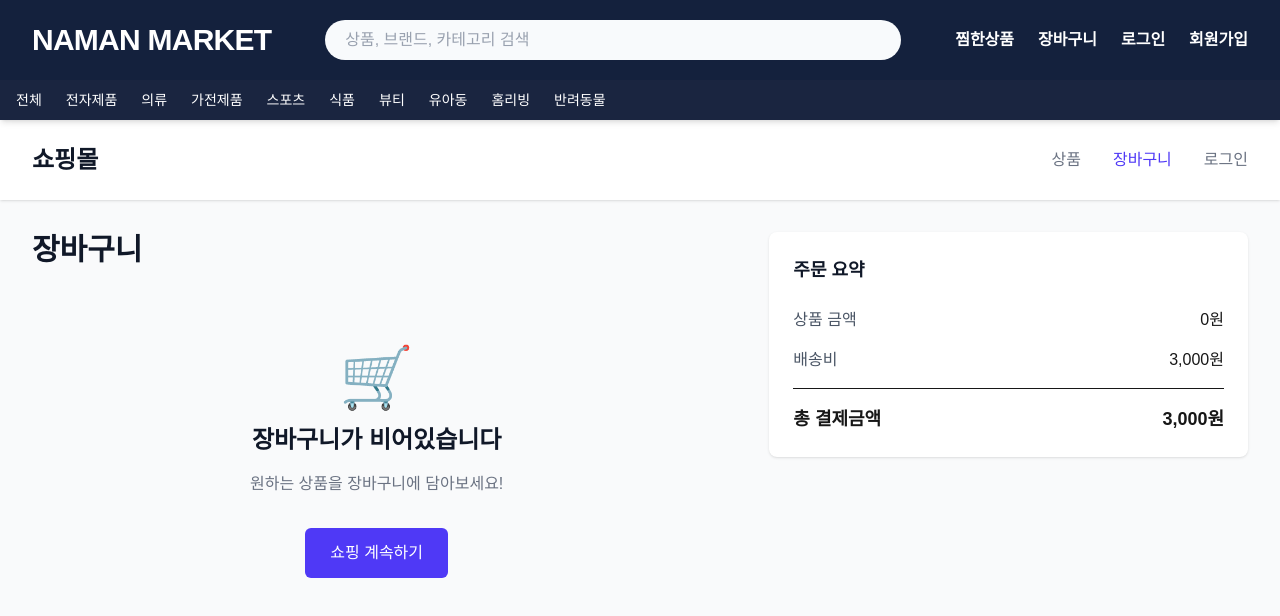
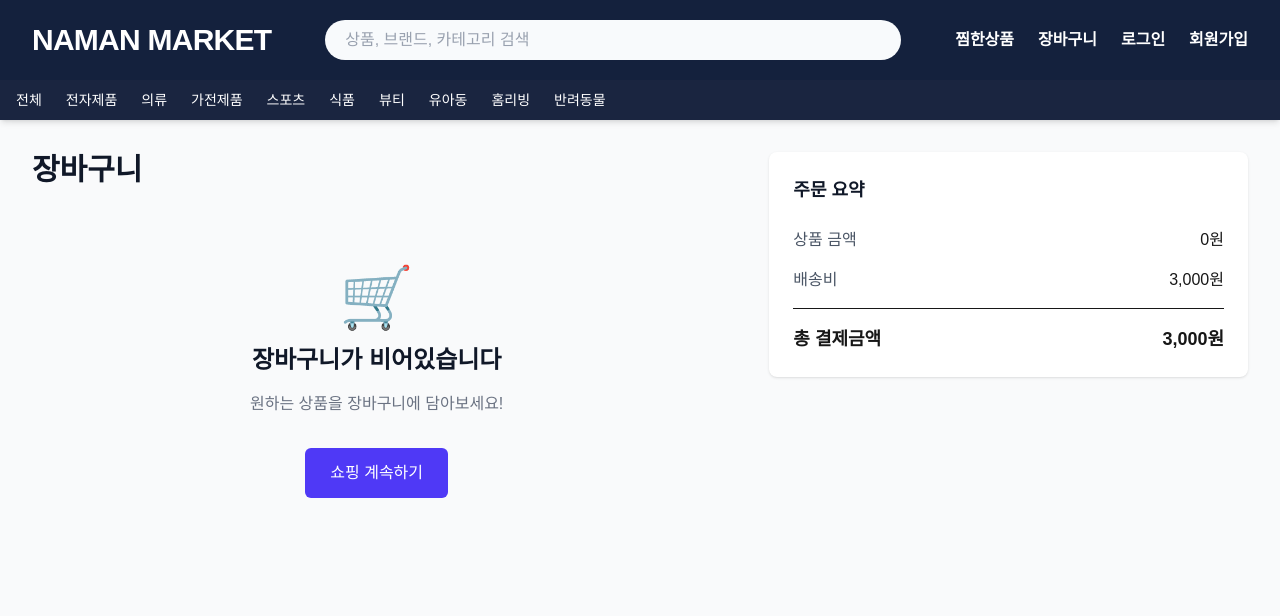
Before and after one commit to Eatventory/ShoppingMall, a Next.js app in the folder frontend/: page /cart in a window 1280 px wide. Shown: the top 616 px of the page. Built offline with nearby package versions, Linux system fonts and the light colour scheme.

Commit message:
중복된 헤더 제거

```diff
--- a/frontend/src/app/cart/page.tsx
+++ b/frontend/src/app/cart/page.tsx
@@ -14,21 +14,6 @@ export default function CartPage() {
 
   return (
     <div className="min-h-screen bg-gray-50">
-      {/* 헤더 */}
-      <header className="bg-white shadow-sm">
-        <div className="max-w-7xl mx-auto px-4 sm:px-6 lg:px-8">
-          <div className="flex justify-between items-center py-6">
-            <div className="flex items-center">
-              <Link href="/" className="text-2xl font-bold text-gray-900">쇼핑몰</Link>
-            </div>
-            <nav className="flex space-x-8">
-              <Link href="/products" className="text-gray-500 hover:text-gray-900">상품</Link>
-              <Link href="/cart" className="text-indigo-600 font-medium">장바구니</Link>
-              <Link href="/login" className="text-gray-500 hover:text-gray-900">로그인</Link>
-            </nav>
-          </div>
-        </div>
-      </header>
 
       <main className="max-w-7xl mx-auto px-4 sm:px-6 lg:px-8 py-8">
         <div className="lg:grid lg:grid-cols-12 lg:gap-x-12 lg:items-start">
```
